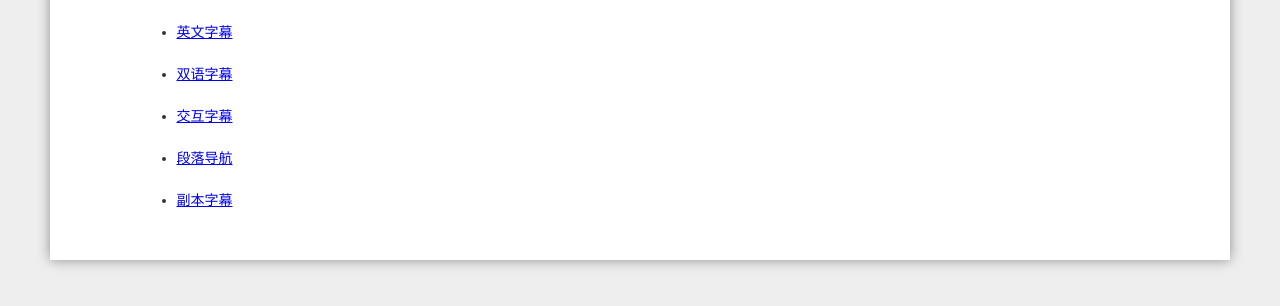
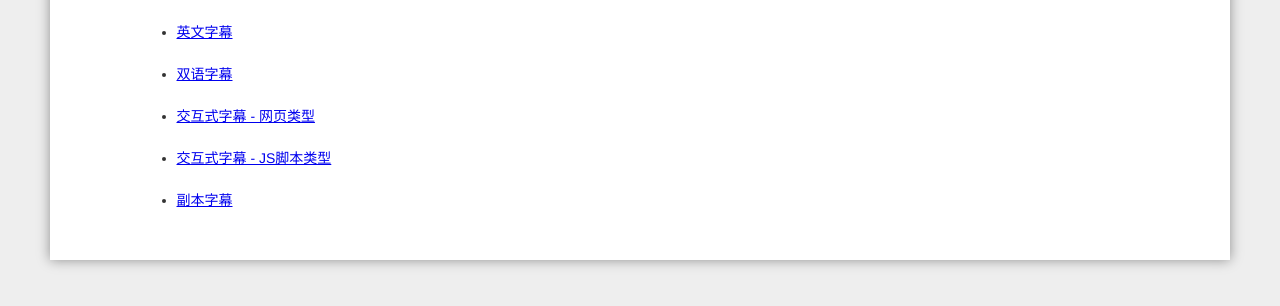
Before and after one commit to hbwhzk/BUU-BYSJ, a plain HTML site: page ZSJ/index.html in a window 1280 px wide. Shown: the part 224-530 px from the top of the page. Drawn offline with Linux system fonts and the light colour scheme.

Commit message:
ver 0.3
some modifications on index.html

```diff
--- a/ZSJ/index.html
+++ b/ZSJ/index.html
@@ -42,8 +42,8 @@ h1, h2, h3, h4, h5, h6 {
 <ul>
     <li><a href="media_1.html">英文字幕</a></li>
     <li><a href="media_2.html">双语字幕</a></li>
-    <li><a href="media_3.html">交互字幕</a></li>
-    <li><a href="media_4.html">段落导航</a></li>
+    <li><a href="media_3.html">交互式字幕 - 网页类型</a></li>
+    <li><a href="media_4.html">交互式字幕 - JS脚本类型</a></li>
 	<li><a href="media_5.html">副本字幕</a></li>
 
 </ul>
```
